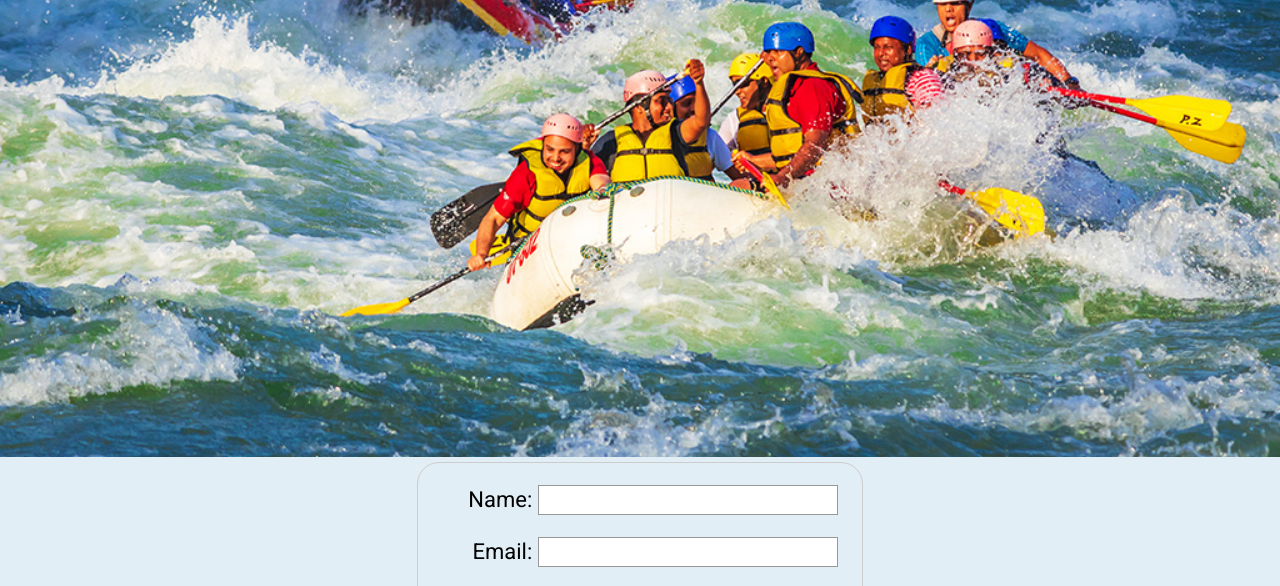
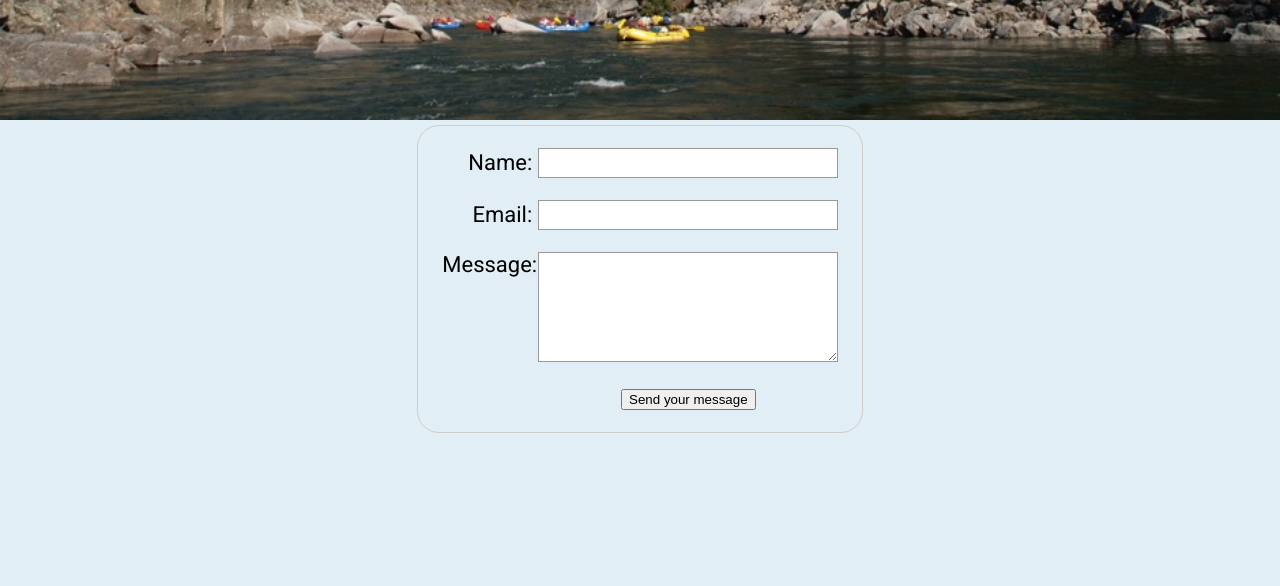
Before and after one commit to anderson-robertp/wdd130, a plain HTML site: page wwr/contactus.html in a window 1280 px wide. Shown: the part 259-845 px from the top of the page. Drawn offline with nearby package versions, Linux system fonts and the light colour scheme; a web font is replaced by a local one.

Commit message:
contactus image update

```diff
--- a/wwr/contactus.html
+++ b/wwr/contactus.html
@@ -22,7 +22,7 @@
 
         <div id="hero">
             <div id="hero-box">
-                <img id="hero-img" src="images/contact-hero.jpg" alt="People enjoying white water rafting">
+                <img id="hero-img" src="images/river-wide3.jpg" alt="People enjoying white water rafting">
             </div>
             <section id="hero-msg">
                 <h1 class="home-title">Contact Us</h1>
```
Also changed, not shown: wwr/images/river-wide3.jpg (added).
